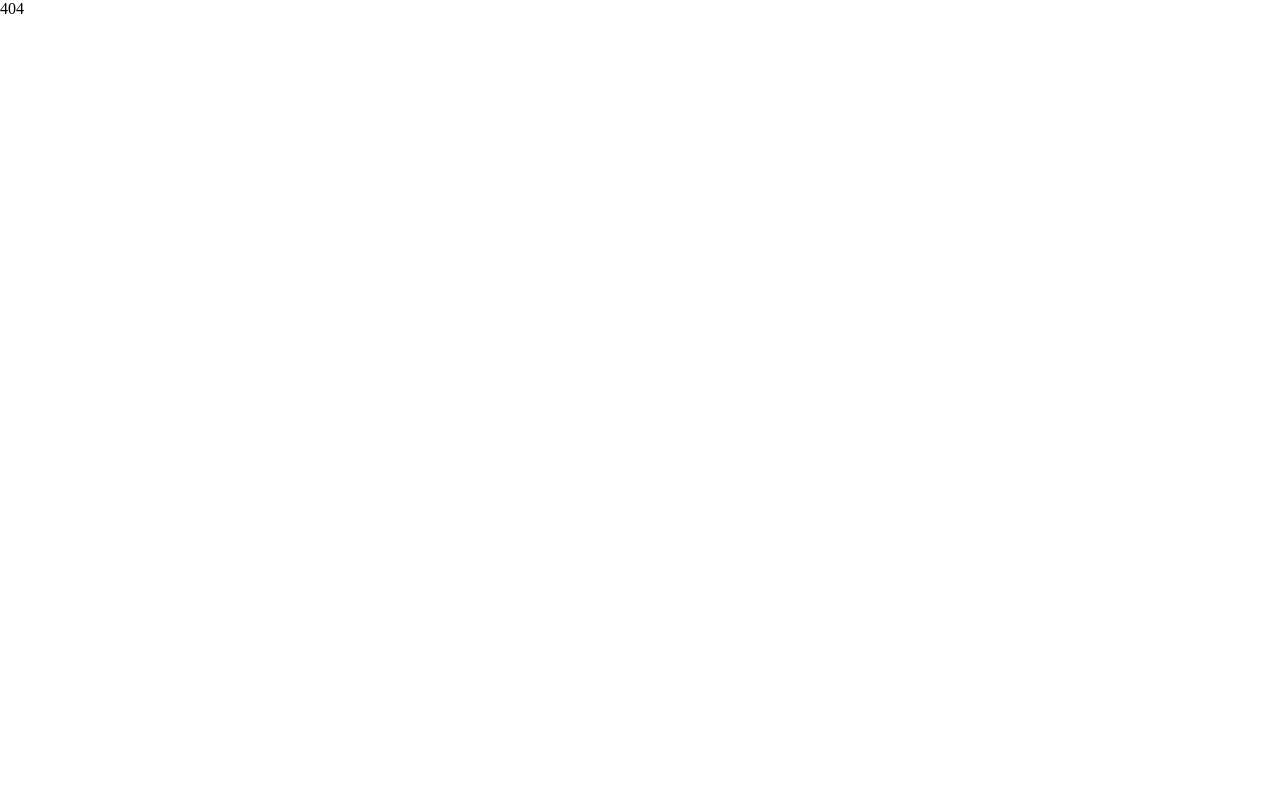
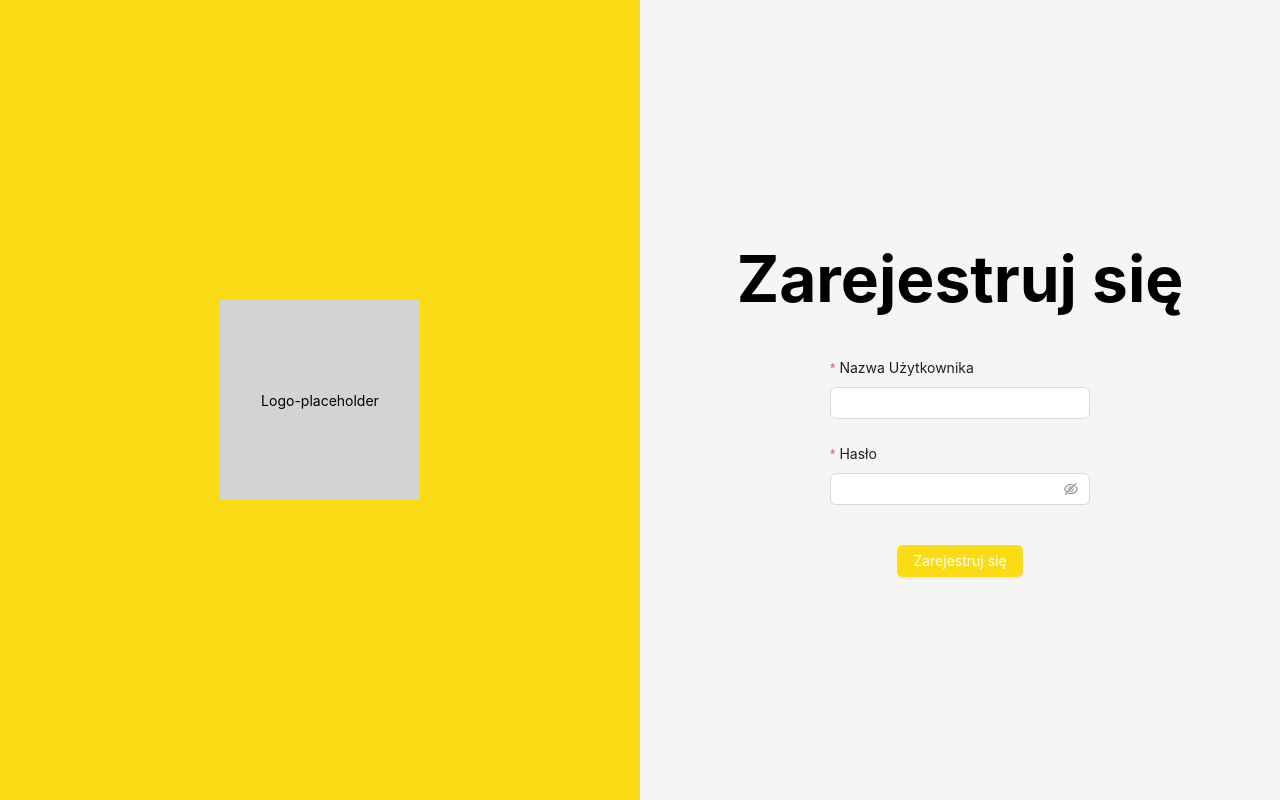
Before and after one commit to Jacob898/Quizzler, a React (Vite) app in the folder Frontend/: page /register in a window 1280 px wide. Built offline with nearby package versions, Linux system fonts and the light colour scheme.

Commit message:
Set up of RegisterPage and added link to it to header

```diff
--- a/Frontend/src/App.tsx
+++ b/Frontend/src/App.tsx
@@ -6,6 +6,7 @@ import Home from "./pages/Home/Home";
 import QuizEditor from "./pages/QuizEditor/QuizEditor";
 import NoPage from "./pages/NoPage/NoPage";
 import LoginPage from "./pages/LoginAndRegister/LoginPage.tsx";
+import RegisterPage from "./pages/LoginAndRegister/RegisterPage.tsx";
 
 function App() {
     return (
@@ -16,6 +17,7 @@ function App() {
                     <Route path="/editor" element={<QuizEditor />} />
                     {/* <Route path="/quiz/:id" element={<Quiz />} /> */}
                     <Route path="/login"  element={<LoginPage />} />
+                    <Route path="/register" element={<RegisterPage />} />
                     <Route path="*" element={<NoPage />} />
                 </Routes>
             </BrowserRouter>
--- a/Frontend/src/components/PageHeader.tsx
+++ b/Frontend/src/components/PageHeader.tsx
@@ -34,7 +34,12 @@ const PageHeader = () => {
                     LOG IN
                 </Link>
             </Button>
-            <Button type="primary">SIGN UP</Button>
+            <Button type="primary">
+                <Link to ='/register'>
+                    SIGN UP
+                </Link>
+
+            </Button>
         </Header>
     </>
     );
--- a/Frontend/src/pages/LoginAndRegister/LoginPage.module.css
+++ b/Frontend/src/pages/LoginAndRegister/LoginPage.module.css
@@ -44,4 +44,9 @@
 
 .loginButton {
     margin-top: 2vh;
+    background-color: #fadb14;
 }
+
+.loginButton:hover {
+    background-color: darkgoldenrod;
+}
--- /dev/null
+++ b/Frontend/src/pages/LoginAndRegister/RegisterPage.tsx
@@ -0,0 +1,46 @@
+import {Button, Form, Input, Layout} from "antd";
+
+import styles from './LoginPage.module.css'
+
+const RegisterPage = () => {
+    return (
+        <Layout>
+
+            <div className={styles.loginPage} >
+                <div className={styles.logoSection}>
+                    <div className={styles.logo}>Logo-placeholder</div>
+                </div>
+
+                <div className={styles.loginContainer}>
+                    <h1 className={styles.loginHeader}>Zarejestruj się</h1>
+                    <Form
+                        name="login-form"
+                        layout="vertical"
+                    >
+                        <Form.Item label="Nazwa Użytkownika"
+                                   name="Nazwa Użytkownika"
+                                   rules={[{required: true, message:"Nazwa użytkownika jest wymagana"}]}
+                        >
+                            <Input />
+                        </Form.Item>
+
+                        <Form.Item label="Hasło"
+                                   name="Hasło"
+                                   rules={[{required: true, message:"Hasło jest wymagane"}]}
+                        >
+                            <Input.Password />
+                        </Form.Item>
+
+                        <Form.Item>
+                            <Button type="primary" htmlType="submit" className={styles.loginButton}>
+                                Zarejestruj się
+                            </Button>
+                        </Form.Item>
+                    </Form>
+                </div>
+            </div>
+        </Layout>
+    )
+}
+
+export default RegisterPage;
```
